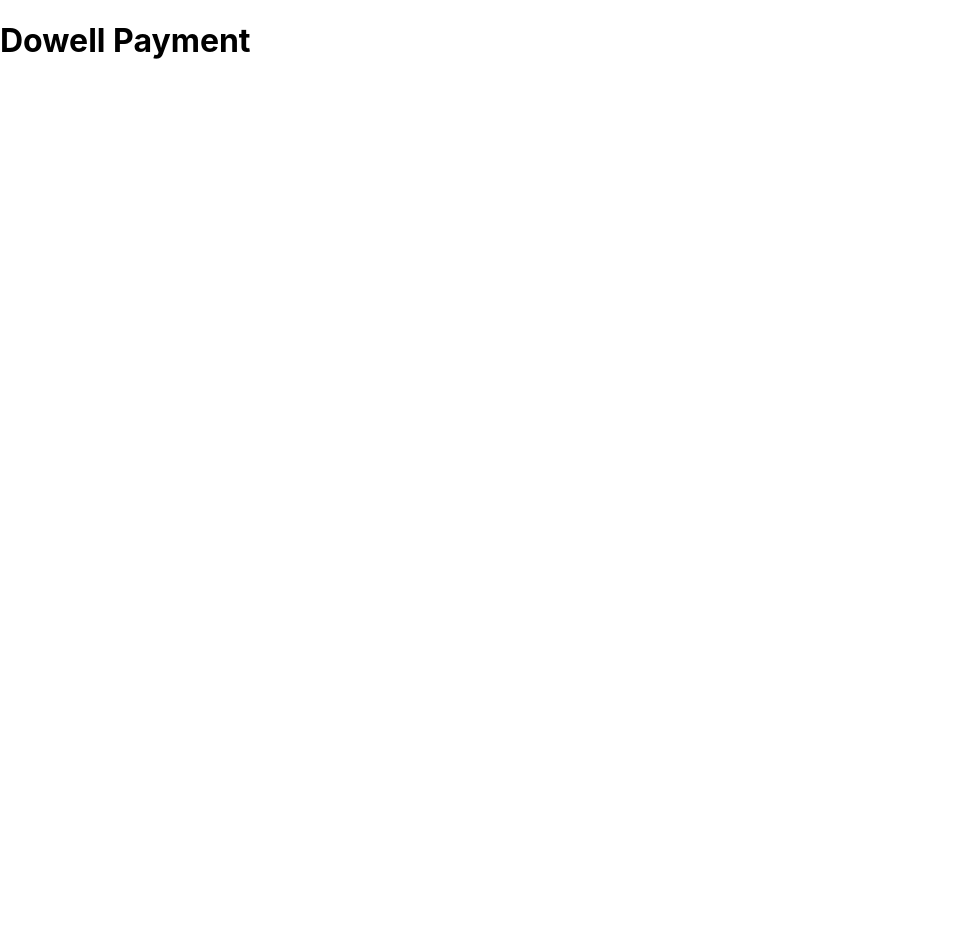
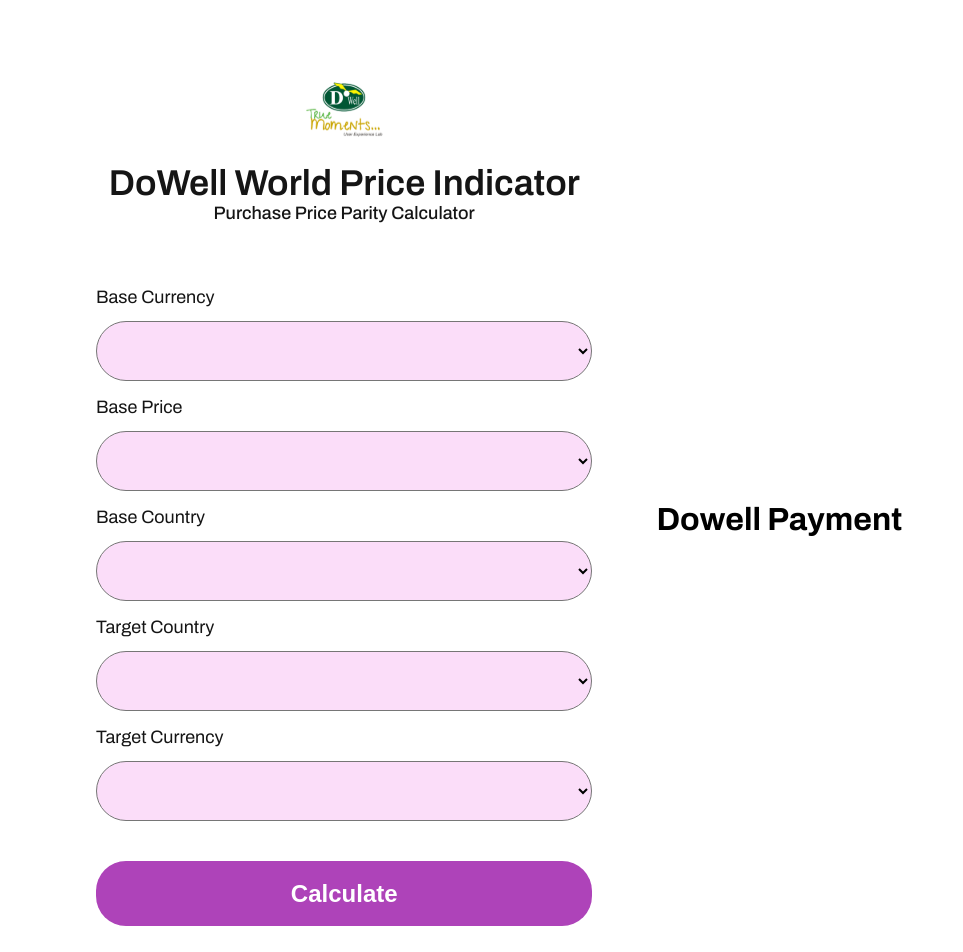
Before and after one commit to LL04-Finance-Dowell/100088-dowellpayment, a React (Create React App) app in the folder dowellpayment/: page / in a window 1280 px wide. Shown: the top 952 px of the page, without its empty margins (0-963 px from the left). Before the commit the page ends 800 px from the top, so only its background shows below. Built offline with nearby package versions, Linux system fonts and the light colour scheme.

Commit message:
Left column complete

```diff
--- a/dowellpayment/src/App.js
+++ b/dowellpayment/src/App.js
@@ -1,8 +1,56 @@
 
 function App() {
   return (
-    <div>
-      <h1>Dowell Payment</h1>
+    <div className="container">
+      {/* left col */}
+      <div className="left-col">
+        <div>
+          <img src='/dowell-logo.svg' alt='Company logo' className="logo" />
+          <h1 className="title">DoWell World Price Indicator</h1>
+          <p className='desc'>Purchase Price Parity Calculator</p>
+        </div>
+
+        <form className="form">
+          <div className="form-group">
+            <label>Base Currency</label>
+            <select>
+
+            </select>
+          </div>
+          <div className="form-group">
+            <label>Base Price</label>
+            <select>
+
+            </select>
+          </div>
+          <div className="form-group">
+            <label>Base Country</label>
+            <select>
+
+            </select>
+          </div>
+          <div className="form-group">
+            <label>Target Country</label>
+            <select>
+
+            </select>
+          </div>
+          <div className="form-group">
+            <label>Target Currency</label>
+            <select>
+
+            </select>
+          </div>
+          <button>
+            Calculate
+          </button>
+        </form>
+      </div>
+
+      {/* right col */}
+      <div className="right-col">
+        <h1>Dowell Payment</h1>
+      </div>
     </div>
   );
 }
--- a/dowellpayment/src/index.css
+++ b/dowellpayment/src/index.css
@@ -1,13 +1,86 @@
-body {
+@import url('https://fonts.googleapis.com/css2?family=Archivo:ital,wght@0,100;0,200;0,300;0,400;0,500;0,600;0,700;0,800;0,900;1,100;1,200;1,300;1,400;1,500;1,600;1,700;1,800;1,900&display=swap');
+
+* {
   margin: 0;
-  font-family: -apple-system, BlinkMacSystemFont, 'Segoe UI', 'Roboto', 'Oxygen',
-    'Ubuntu', 'Cantarell', 'Fira Sans', 'Droid Sans', 'Helvetica Neue',
-    sans-serif;
-  -webkit-font-smoothing: antialiased;
-  -moz-osx-font-smoothing: grayscale;
+  padding: 0;
+  box-sizing: border-box;
 }
 
-code {
-  font-family: source-code-pro, Menlo, Monaco, Consolas, 'Courier New',
-    monospace;
+html, body {
+  font-family: 'Archivo';
 }
+
+label {
+  display: block;
+  color: #151515;
+  font-size: 18px;
+  font-style: normal;
+  font-weight: 400;
+  margin-bottom: 14px;
+}
+
+select {
+  width: 100%;
+  height: 60px;
+  border-radius: 60px;
+  background: #FBDDF9;
+  padding-inline: 3em;
+}
+
+button {
+  width: 100%;
+  height: 65px;
+  padding: 10px;
+  flex-shrink: 0;
+  border-radius: 30px;
+  background: #AE43B9;
+  border: none;
+  color: #FFF;
+  font-size: 24px;
+  font-weight: 600;
+  margin-top: 1em;
+}
+
+.container {
+  padding: 2em;
+  display: flex;
+  align-items: center;
+}
+
+.left-col {
+  width: 100%;
+  padding: 2em;
+  text-align: center;
+}
+
+.right-col {
+  width: 100%;
+}
+
+.logo {
+  margin: 1em;
+}
+
+.title {
+  color: #151515;
+  font-size: 36px;
+  font-style: normal;
+  font-weight: 600;
+}
+
+.desc {
+  color: #151515;
+  font-size: 18px;
+  font-style: normal;
+  font-weight: 500;
+}
+
+.form {
+  margin-block: 1em;
+  text-align: left;
+  padding: 2em;
+}
+
+.form-group {
+  margin-block: 1em;
+}
```
Also changed, not shown: dowellpayment/public/dowell-logo.svg (added).
